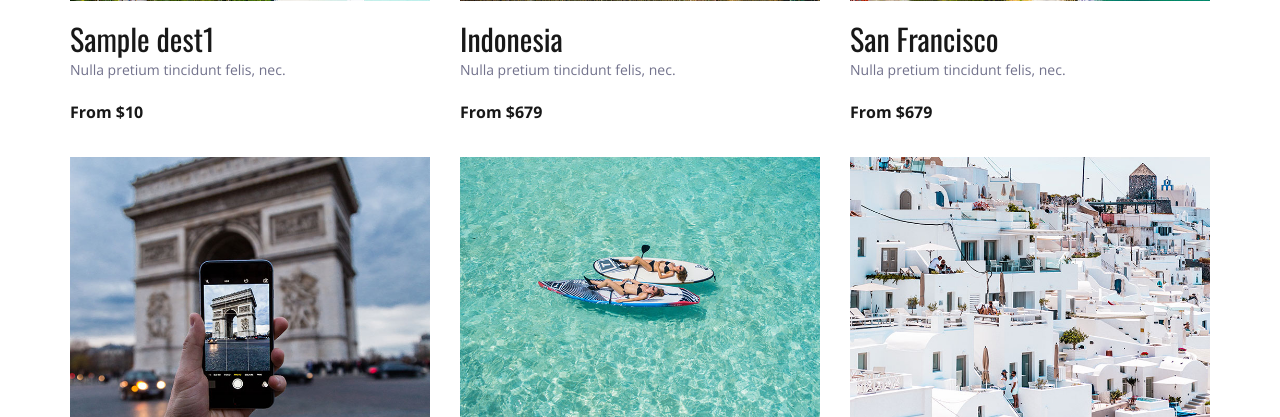
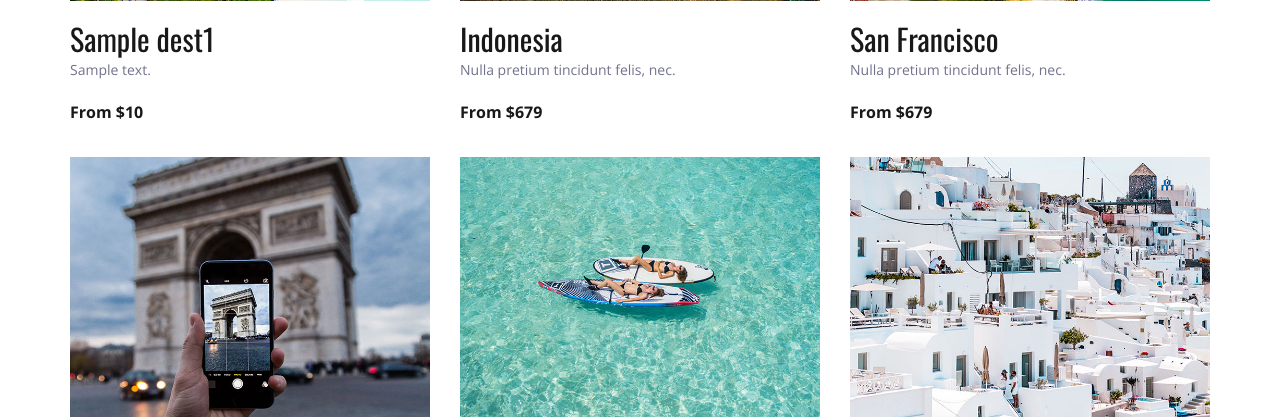
Before and after one commit to TiokengSamuel/Django-starter, a Django app: template telusko/templates/index.html in a window 1280 px wide. Shown: the part 1745-2162 px from the top of the page. Run offline with Django 3.2, Linux system fonts and the light colour scheme; the template is opened without the code that fills it: most values are stand-ins (such as "Sample title", 1, 10 or a date in 2020); some libraries are stand-ins or nearby versions.

Commit message:
making a complete destination dynamic

```diff
--- a/telusko/templates/index.html
+++ b/telusko/templates/index.html
@@ -256,8 +256,8 @@
 							</div>
 							<div class="destination_content">
 								<div class="destination_title"><a href="destinations.html">{{dest1.name}}</a></div>
-								<div class="destination_subtitle"><p>Nulla pretium tincidunt felis, nec.</p></div>
-								<div class="destination_price">From ${{price}}</div>
+								<div class="destination_subtitle"><p>{{dest1.desc}}</p></div>
+								<div class="destination_price">From ${{dest1.price}}</div>
 							</div>
 						</div>
 
--- a/telusko/travello/views.py
+++ b/telusko/travello/views.py
@@ -9,5 +9,6 @@ def index(request):
     dest1 = Destination()
     dest1.name = 'Douala'
     dest1.price = '700'
+    dest1.desc = 'The City never sleeps'
 
     return render(request, 'index.html', {'dest1' : dest1})
```
